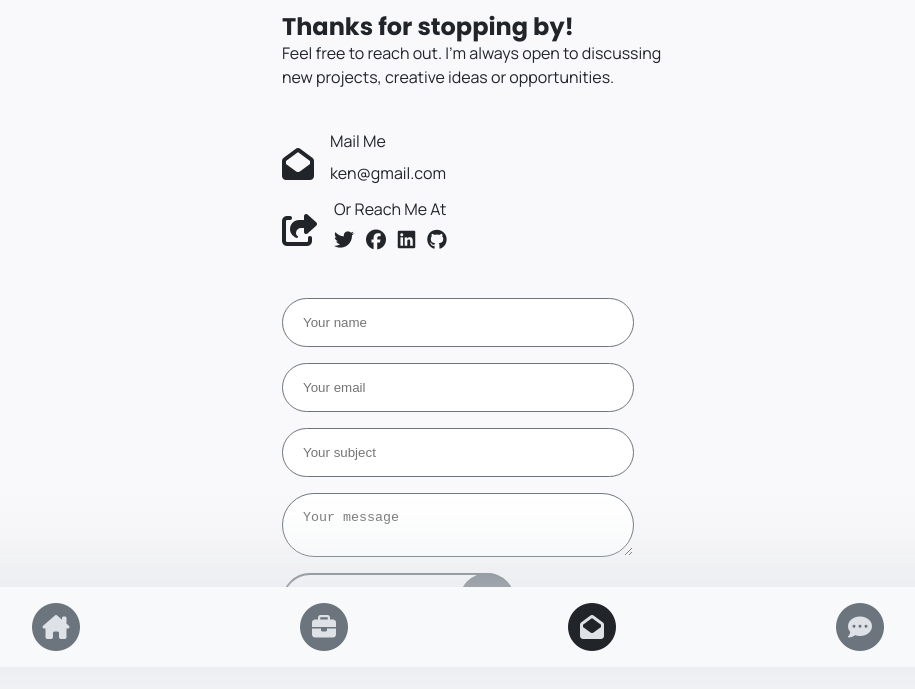
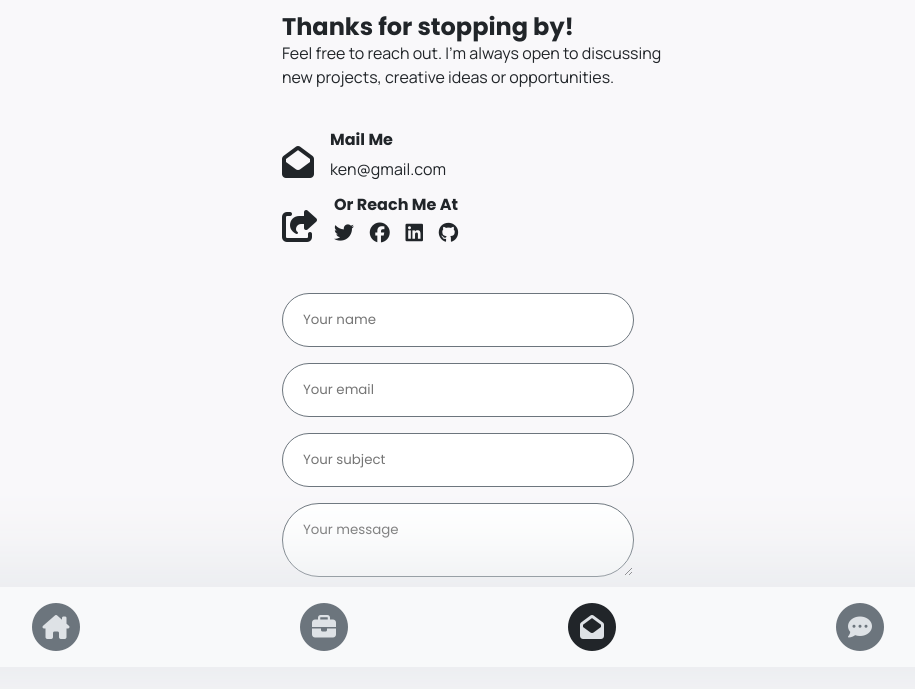
Before and after one commit to kayenp/portfolio-site, a website: page frontend/contact.html in a window 1280 px wide. Shown: the part 133-822 px from the top of the page, without its empty margins (182-1097 px from the left). Drawn offline with Linux system fonts and the light colour scheme.

Commit message:
Styles for contact.html

```diff
--- a/frontend/css/typography.css
+++ b/frontend/css/typography.css
@@ -4,6 +4,10 @@
 
 .h2 {
 	font: 700 2.4rem/1.2 'Poppins';
+}
+
+.h3 {
+	font: 700 1.6rem/1.2 'Poppins';
 }
 
 .hero__h1 {
@@ -34,3 +38,8 @@
 	font-size: 1.2rem;
 	font-weight: 700;
 }
+
+.contactForm input,
+.contactForm textarea {
+	font-family: 'Poppins';
+}
```
